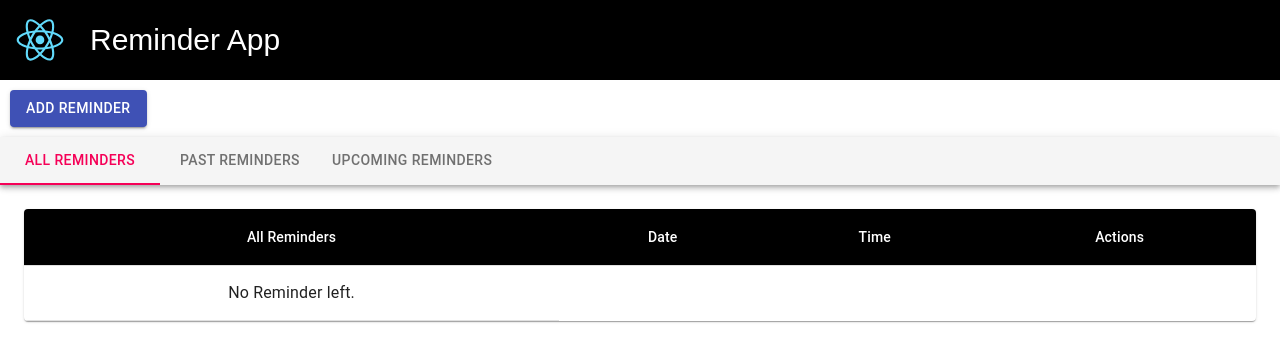
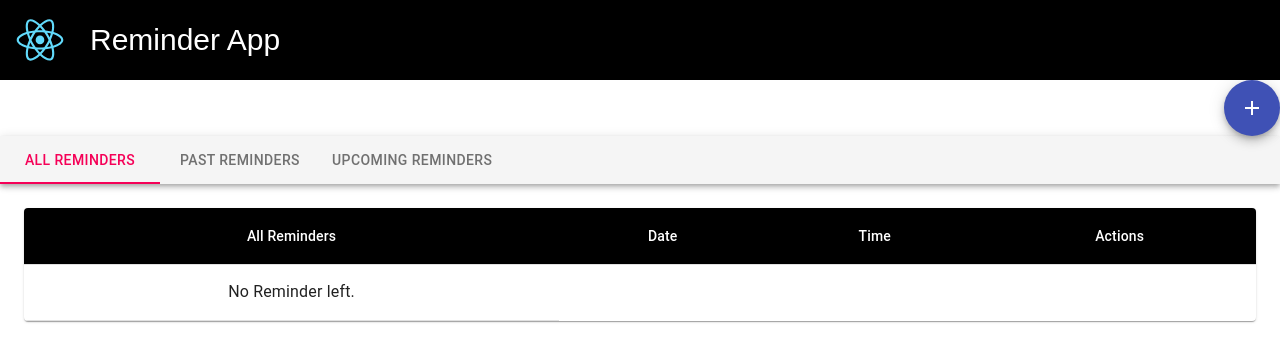
Before and after one commit to abhishekpatel946/React-Assignment-10, a React (Create React App) app: page / in a window 1280 px wide. Shown: the top 362 px of the page. Built offline with nearby package versions, Linux system fonts and the light colour scheme.

Commit message:
fix: Date & Time with Moment, add Float button to addReminder
change date&time with moment lib, add floaing-right button, change the flow in addReminder & updateReminder

```diff
--- a/package.json
+++ b/package.json
@@ -12,6 +12,7 @@
     "@testing-library/react": "^11.2.7",
     "@testing-library/user-event": "^12.8.3",
     "date-fns": "^2.22.1",
+    "moment": "^2.29.1",
     "nanoid": "^3.1.23",
     "node-sass": "^6.0.0",
     "react": "^17.0.2",
--- a/src/container/Form/AddReminder.jsx
+++ b/src/container/Form/AddReminder.jsx
@@ -1,7 +1,8 @@
 import React, { useState } from 'react';
 import PropTypes from 'prop-types';
 import { InputText, Buttons } from '../Form/Form-components';
-import DateFnsUtils from '@date-io/date-fns'; // choose your lib
+import DateFnsUtils from '@date-io/date-fns';
+import moment from 'moment';
 import {
   MuiPickersUtilsProvider,
   KeyboardDatePicker,
@@ -17,24 +18,6 @@ const AddReminder = (props) => {
   const [reminder, setReminder] = useState([]);
   const [dateValue, setDateValue] = useState(new Date());
 
-  let finalDate, finalTime;
-
-  (function formatDateTime() {
-    finalDate =
-      dateValue.getDate() +
-      '-' +
-      (dateValue.getMonth() + 1) +
-      '-' +
-      dateValue.getFullYear();
-
-    finalTime =
-      dateValue.getHours() +
-      ':' +
-      dateValue.getMinutes() +
-      ' ' +
-      (dateValue.getHours() <= 12 ? 'AM' : 'PM');
-  })();
-
   const handleInputChange = (event) => {
     setReminder({
       title: event.target.value,
@@ -45,8 +28,8 @@ const AddReminder = (props) => {
     event.preventDefault();
     setReminder({
       ...reminder,
-      date: finalDate,
-      time: finalTime,
+      date: moment(reminder.timeStamp).format('L'),
+      time: moment(reminder.timeStamp).format('LT'),
       timeStamp: dateValue,
     });
     addNewReminder(reminder);
--- a/src/container/Form/EditReminder.jsx
+++ b/src/container/Form/EditReminder.jsx
@@ -2,6 +2,7 @@ import React, { useEffect, useState } from 'react';
 import PropTypes from 'prop-types';
 import { InputText, Buttons } from '../Form/Form-components';
 import DateFnsUtils from '@date-io/date-fns';
+import moment from 'moment';
 import {
   MuiPickersUtilsProvider,
   KeyboardDatePicker,
@@ -10,7 +11,7 @@ import {
 
 const EditReminder = (props) => {
   // destructring the props
-  const { setEditing, currentReminder, updateOldReminder } = props;
+  const { setEditing, currentReminder, updateOldReminder, setOpen } = props;
 
   const [reminder, setReminder] = useState(currentReminder);
   const [dateValue, setDateValue] = useState(new Date());
@@ -19,50 +20,32 @@ const EditReminder = (props) => {
     setReminder(props.currentReminder);
   }, [props]);
 
-  let finalDate, finalTime;
-  const formatDateTime = () => {
-    finalDate =
-      dateValue.getDate() +
-      '-' +
-      (dateValue.getMonth() + 1) +
-      '-' +
-      dateValue.getFullYear();
-
-    finalTime =
-      dateValue.getHours() +
-      ':' +
-      dateValue.getMinutes() +
-      ':' +
-      (dateValue.getHours() >= 12 ? 'PM' : 'AM');
-  };
-
   const handleInputChange = (event) => {
-    formatDateTime();
     setReminder({
       id: currentReminder.id,
       title: event.target.value,
-      date: currentReminder.date,
-      time: currentReminder.time,
+      date: moment(reminder.timeStamp).format('L'),
+      time: moment(reminder.timeStamp).format('LT'),
       timeStamp: currentReminder.timeStamp,
     });
   };
 
   const handleClick = (event) => {
     event.preventDefault();
-    formatDateTime();
-
     setReminder({
-      date: finalDate,
-      time: finalTime,
+      date: moment(reminder.timeStamp).format('L'),
+      time: moment(reminder.timeStamp).format('LT'),
     });
 
     updateOldReminder(reminder.id, reminder);
 
     // reset the Value;s
     setDateValue(new Date());
+    setOpen(false);
   };
 
   const handleCancelClick = () => {
+    setOpen(false);
     setEditing(false);
   };
 
@@ -119,6 +102,7 @@ EditReminder.propTypes = {
   setEditing: PropTypes.func,
   currentReminder: PropTypes.object,
   updateOldReminder: PropTypes.func,
+  setOpen: PropTypes.bool,
 };
 
 export default EditReminder;
--- a/src/container/Home/Home.jsx
+++ b/src/container/Home/Home.jsx
@@ -1,11 +1,12 @@
 import React, { useEffect, useState } from 'react';
 import { AddReminder, EditReminder } from '../Form';
-import { Buttons } from '../Form/Form-components';
 import { nanoid } from 'nanoid';
 import { makeStyles } from '@material-ui/core/styles';
 import { ReminderTable } from '../Table';
 import { getModalStyle } from './getModalStyle';
+import AddIcon from '@material-ui/icons/Add';
 import CancelIcon from '@material-ui/icons/Cancel';
+import Fab from '@material-ui/core/Fab';
 import Modal from '@material-ui/core/Modal';
 import './style.scss';
 
@@ -233,6 +234,7 @@ const Home = () => {
             setEditing={setEditing}
             currentReminder={currentReminder}
             updateOldReminder={updateOldReminder}
+            setOpen={setOpen}
           />
         ) : (
           <AddReminder addNewReminder={addNewReminder} />
@@ -243,20 +245,9 @@ const Home = () => {
 
   return (
     <div className='home-container'>
-      {editing ? (
-        <Buttons
-          title={'Update Reminder'}
-          color={'secondary'}
-          onClick={handleOpen}
-        />
-      ) : (
-        <Buttons
-          title={'Add Reminder'}
-          color={'primary'}
-          onClick={handleOpen}
-        />
-      )}
-
+      <Fab className='fab' color='primary' aria-label='add'>
+        <AddIcon className='add-icon' onClick={handleOpen} />
+      </Fab>
       <Modal
         open={open}
         onClose={handleClose}
@@ -264,19 +255,7 @@ const Home = () => {
         aria-describedby='simple-modal-description'>
         {body}
       </Modal>
-
-      <div className='form-container'>
-        {/* {editing ? (
-          <EditReminder
-            editing={editing}
-            setEditing={setEditing}
-            currentReminder={currentReminder}
-            updateOldReminder={updateOldReminder}
-          />
-        ) : (
-          <AddReminder addNewReminder={addNewReminder} />
-        )} */}
-      </div>
+      <div className='form-container'></div>
       <div className='table-container'>
         <ReminderTable
           allReminders={!allReminders ? [] : allReminders}
--- a/src/container/Home/style.scss
+++ b/src/container/Home/style.scss
@@ -5,3 +5,16 @@
 .form-container {
   align-items: center;
 }
+
+.fab {
+  float: right;
+  margin-right: 10px;
+  margin: 10px;
+  padding: 10px;
+
+  .add-icon {
+    margin-right: 10px;
+    margin: 10px;
+    padding: 10px;
+  }
+}
```
Also changed, not shown: 1 other file (tests, documents, lock files or other folders).
